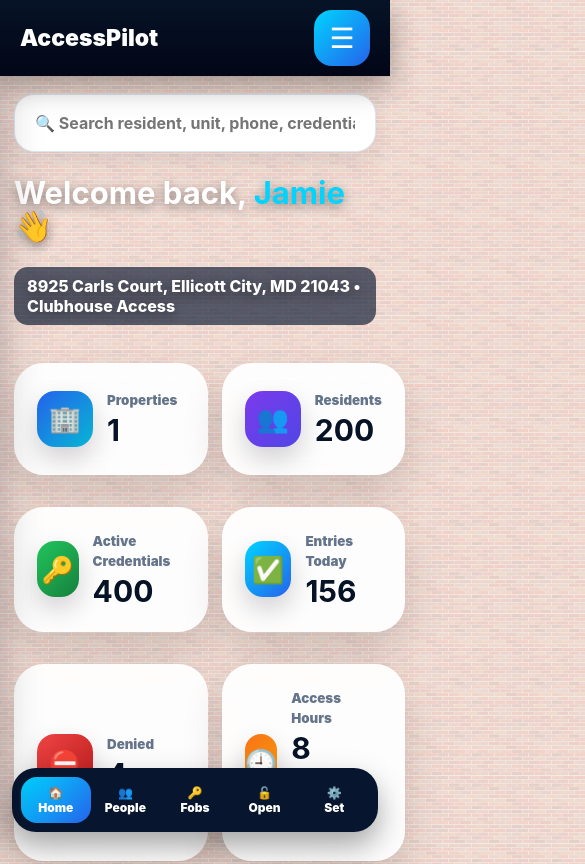
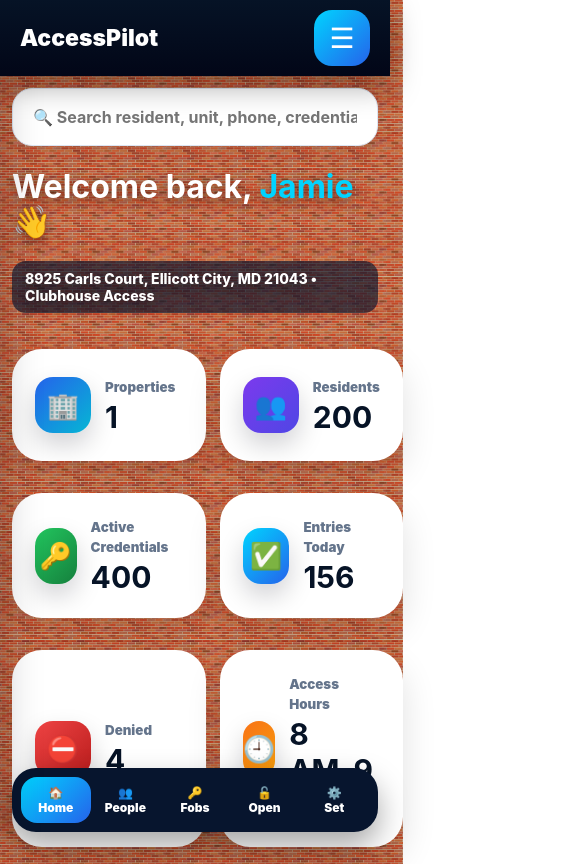
Before and after one commit to citywidekeystop-collab/accesspilot7, a website: page index.html in a window 390 px wide. Shown: the top 864 px of the page, 585 px wide, since content can reach past the window. Drawn offline with Linux system fonts and the light colour scheme.

Commit message:
Implement mobile styles for responsive design
Added mobile-specific styles for improved layout and design.

```diff
--- a/index.html
+++ b/index.html
@@ -686,7 +686,59 @@ border-radius:16px;
 background:linear-gradient(135deg,#00d4ff,#2563eb);
 }
 
+/* ===== Mobile Premium Fix ===== */
+
+@media (max-width:850px){
+
+body{
+background-image:url("brick-bg.jpg") !important;
+background-size:55px auto !important;
+background-repeat:repeat !important;
+background-attachment:scroll !important;
 }
+
+.card{
+background:#fff !important;
+border-radius:30px;
+box-shadow:0 15px 35px rgba(0,0,0,.12);
+}
+
+.main{
+padding:12px 12px 120px !important;
+}
+
+.hero h1{
+font-size:32px !important;
+}
+
+.hero p{
+font-size:14px;
+}
+
+.stats{
+grid-template-columns:1fr 1fr !important;
+}
+
+.actions{
+grid-template-columns:1fr !important;
+}
+
+.quick{
+grid-template-columns:1fr !important;
+}
+
+.infoGrid{
+grid-template-columns:1fr !important;
+}
+
+table{
+display:block;
+overflow-x:auto;
+white-space:nowrap;
+}
+
+}
+
 </style>
 </head>
 
```
